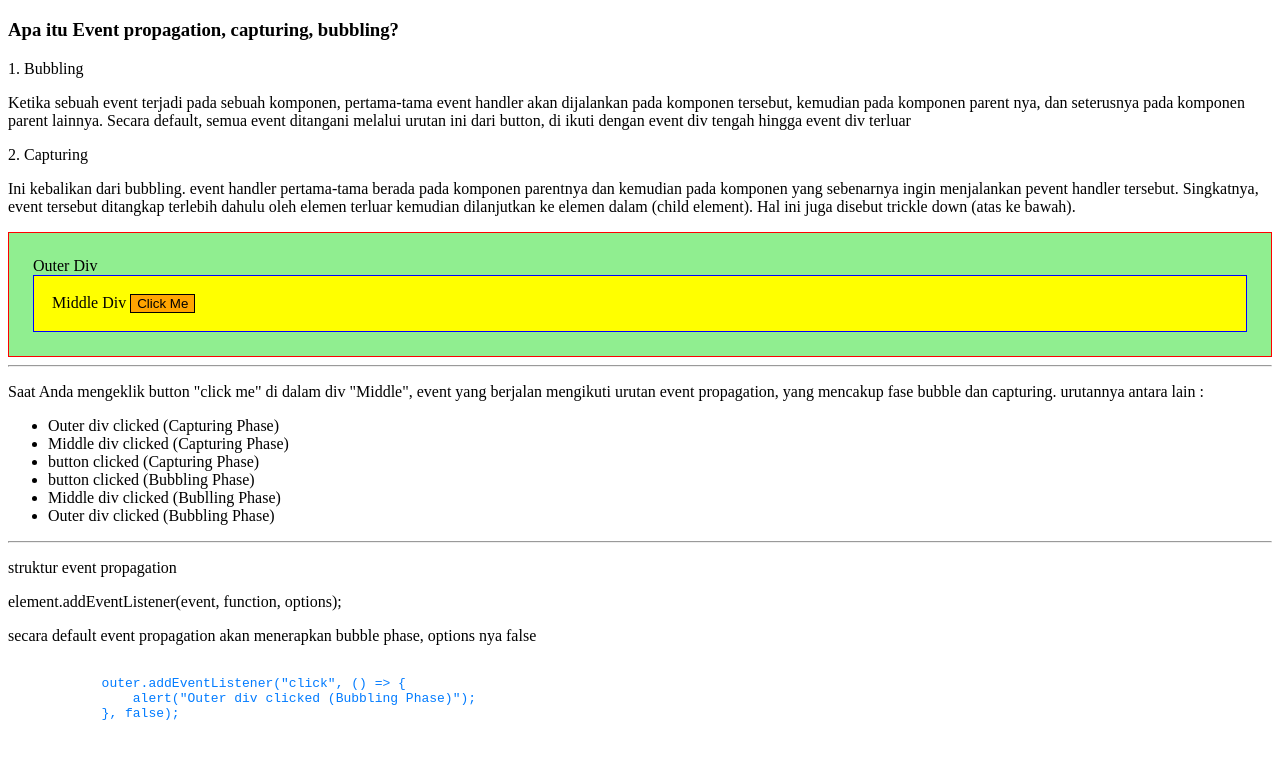
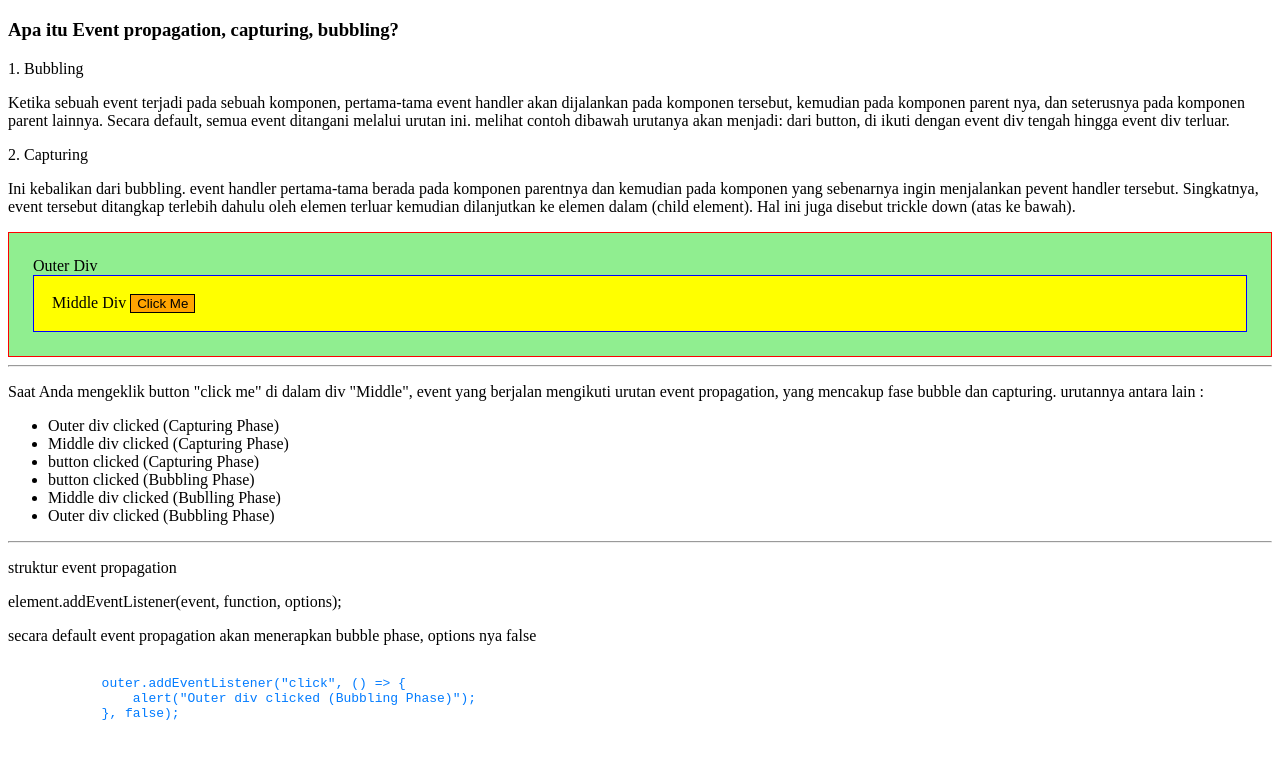
Before and after one commit to Kelompok-4-DTS3/DOM-EVENT, a plain HTML site: page index.html in a window 1280 px wide. Shown: the part 61-820 px from the top of the page. Drawn offline with Linux system fonts and the light colour scheme.

Commit message:
event propagation

```diff
--- a/index.html
+++ b/index.html
@@ -33,7 +33,7 @@
         <p>1. Bubbling</p>
         <p>Ketika sebuah event terjadi pada sebuah komponen, pertama-tama event handler akan
         dijalankan pada komponen tersebut, kemudian pada komponen parent nya, dan seterusnya pada
-        komponen parent lainnya. Secara default, semua event ditangani melalui urutan ini dari button, di ikuti dengan event div tengah hingga event div terluar</p>
+        komponen parent lainnya. Secara default, semua event ditangani melalui urutan ini. melihat contoh dibawah urutanya akan menjadi: dari button, di ikuti dengan event div tengah hingga event div terluar.</p>
 
         <p>2. Capturing</p>
         <p>Ini kebalikan dari bubbling. event handler pertama-tama berada pada komponen parentnya dan kemudian pada komponen yang sebenarnya ingin menjalankan pevent handler tersebut. Singkatnya, event tersebut ditangkap terlebih dahulu oleh elemen terluar kemudian dilanjutkan ke elemen dalam (child element). Hal ini juga disebut trickle down (atas ke bawah).</p>
```
